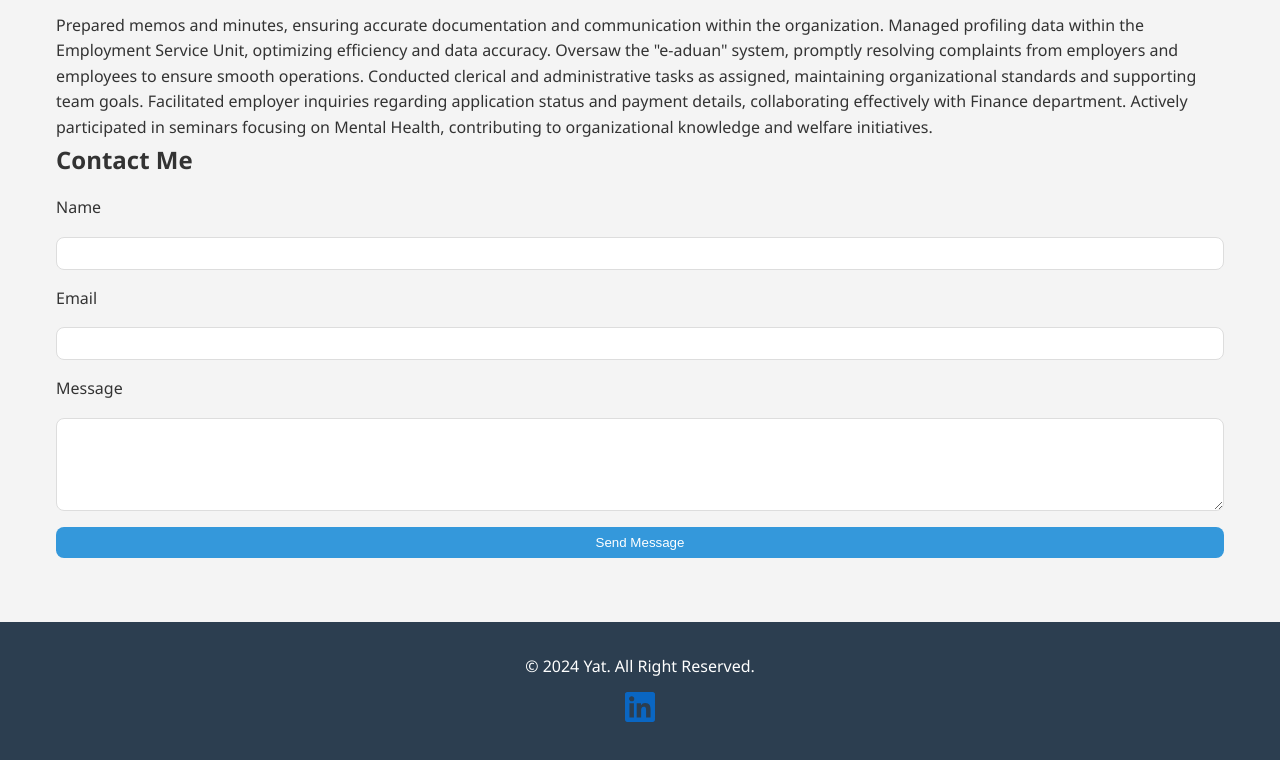
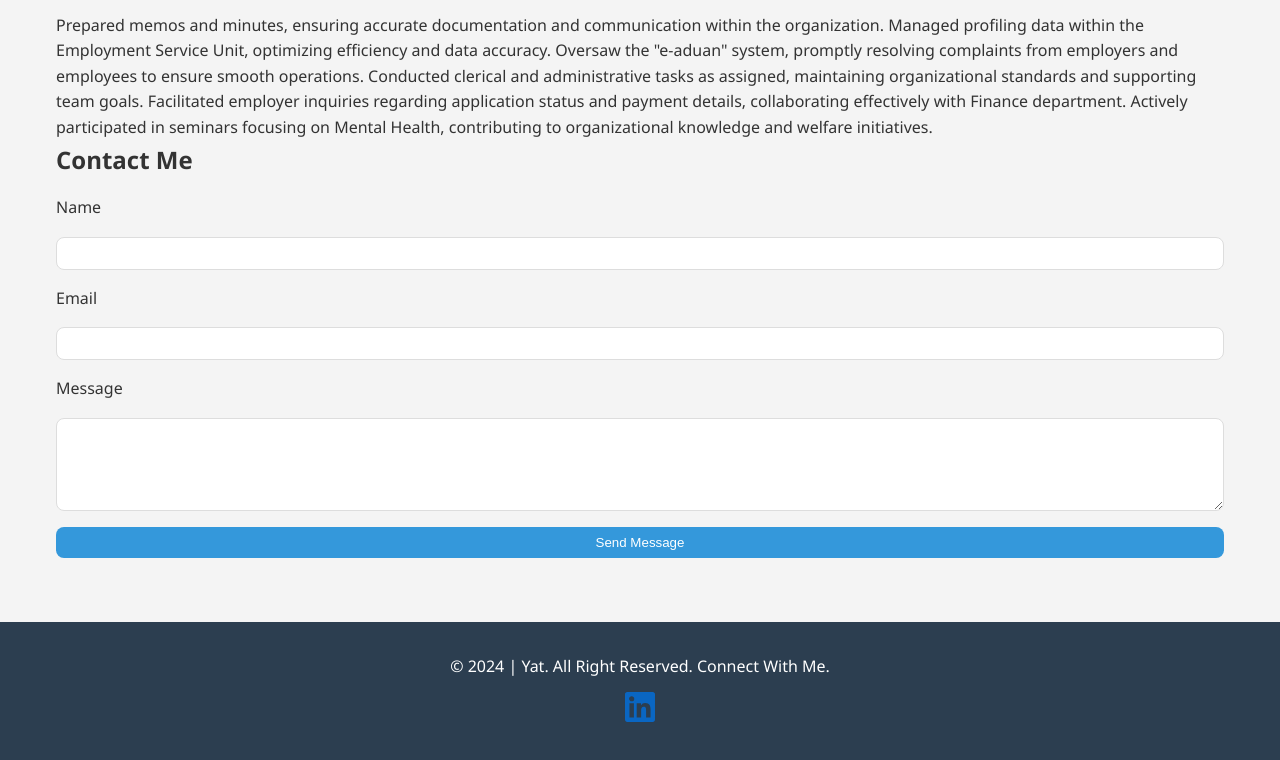
Before and after one commit to yatiemars96/Portfolio, a plain HTML site: page index.html in a window 1280 px wide. Shown: the part 1228-1988 px from the top of the page. Drawn offline with Linux system fonts and the light colour scheme.

Commit message:
Update index.html

```diff
--- a/index.html
+++ b/index.html
@@ -72,6 +72,7 @@ Facilitated employer inquiries regarding application status and payment details,
                 </div>
         </section>
 
+
         <section id="Contact">
             <h2>Contact Me</h2>
             <form>
@@ -91,7 +92,7 @@ Facilitated employer inquiries regarding application status and payment details,
 
     <footer>
         <div class="container">
-            <p>&copy; 2024 Yat. All Right Reserved.</p>
+            <p>&copy; 2024 | Yat. All Right Reserved. Connect With Me.</p>
             <div class="social-links">
                  <a href="https://www.linkedin.com/in/nurhayati-omar-b31884193/" target="_blank">
                    <svg
```
